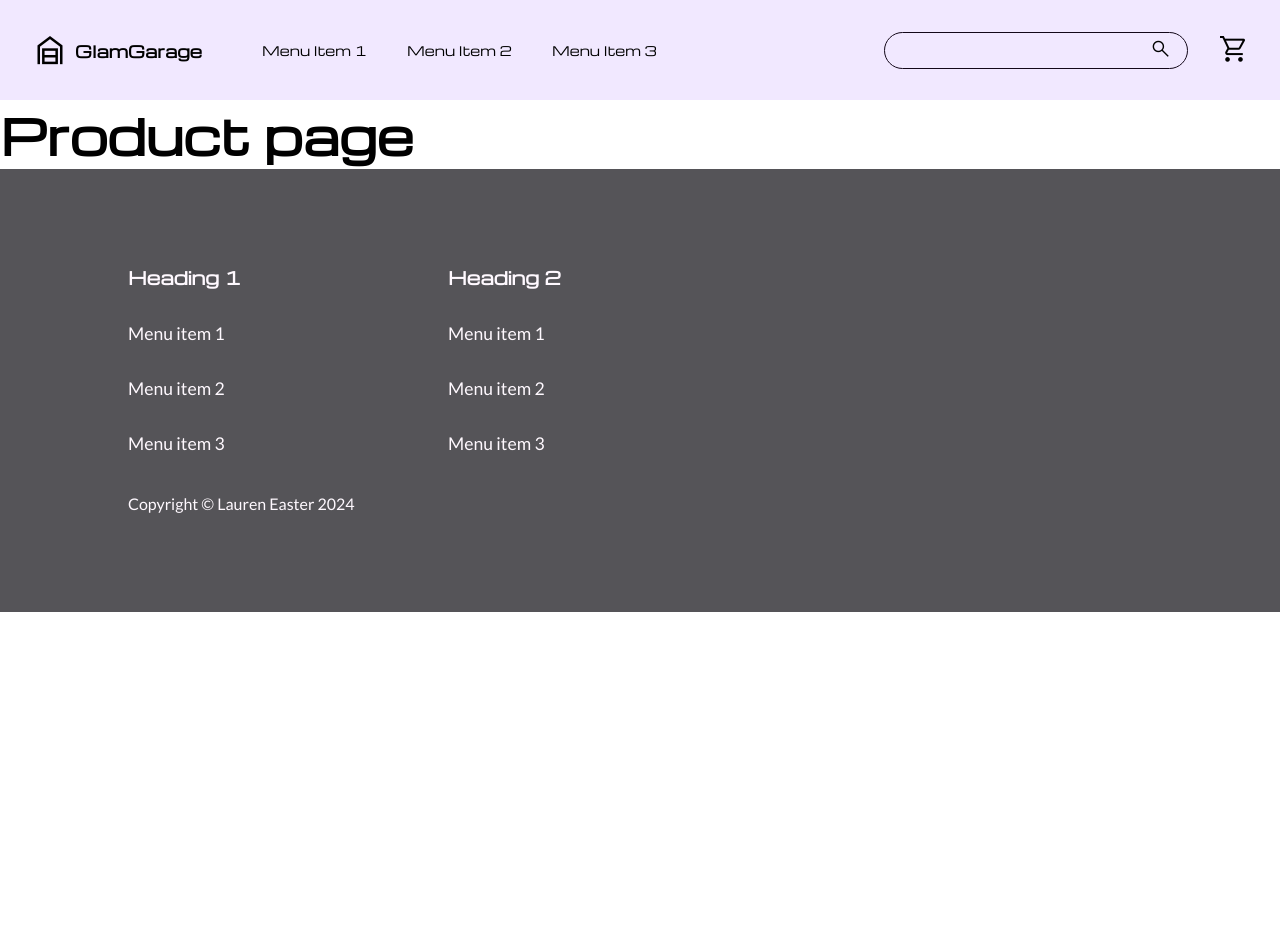
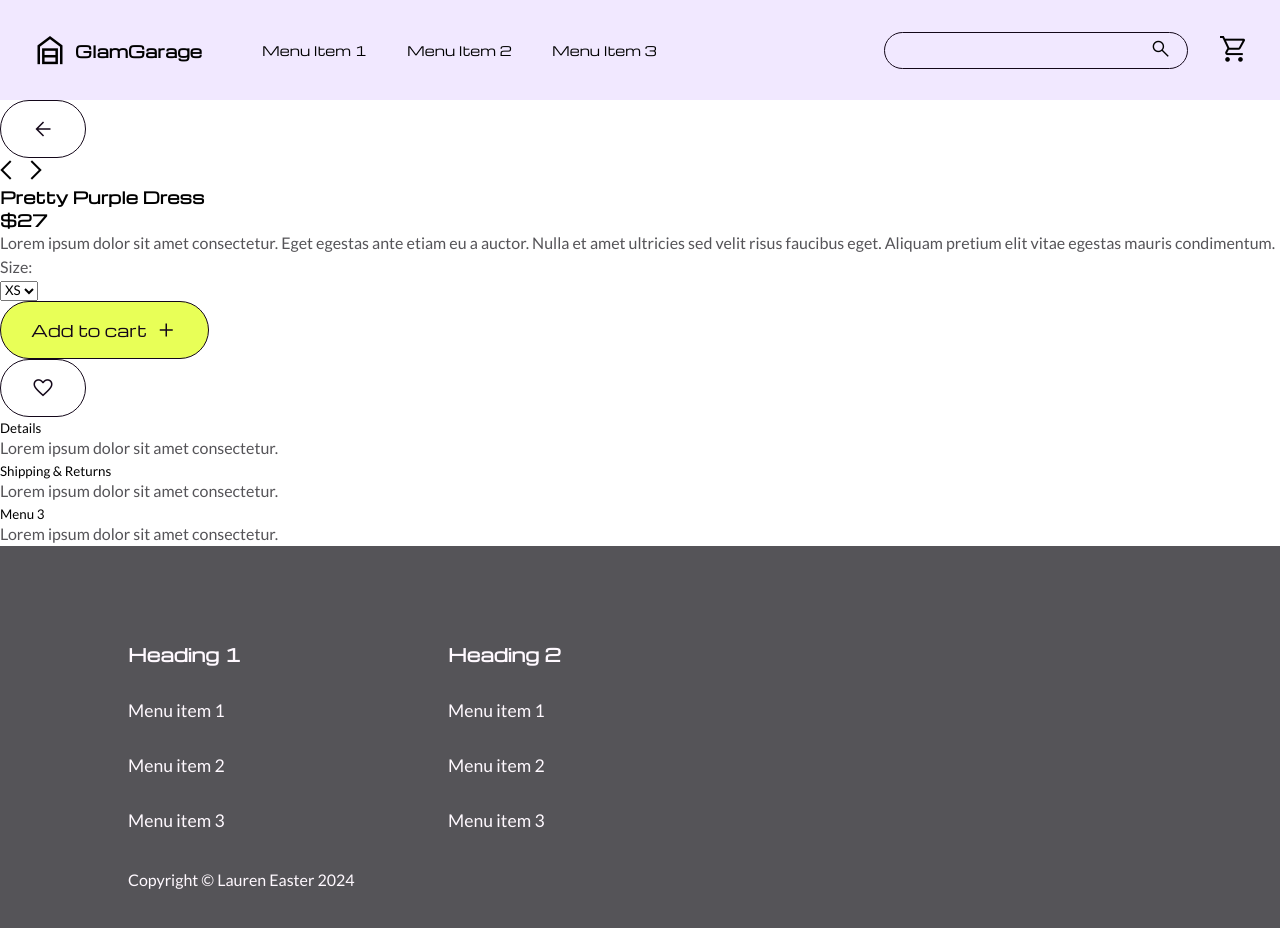
Before and after one commit to Healoz/glam-garage, a React (Create React App) app: page /product-name in a window 1280 px wide. Shown: the top 928 px of the page. Before the commit the page ends 800 px from the top, so only its background shows below. Built offline with nearby package versions, Linux system fonts and the light colour scheme.

Commit message:
mapped out html for product page

```diff
--- a/src/App.tsx
+++ b/src/App.tsx
@@ -1,15 +1,15 @@
-import React, { useState, useEffect } from 'react';
-import './assets/App.css';
-import Header from './components/Header/Header';
-import Home from './pages/Home/Home';
-import ProductPage from './pages/ProductPage/ProductPage';
-import Footer from './components/Footer/Footer';
+import React, { useState, useEffect } from "react";
+import "./assets/App.css";
+import Header from "./components/Header/Header";
+import Home from "./pages/Home/Home";
+import ProductPage from "./pages/ProductPage/ProductPage";
+import Footer from "./components/Footer/Footer";
 import { Route, Routes } from "react-router-dom";
 
 function App() {
-
   return (
     <div className="App">
+      <div className="appContainer">
         <Header />
         <div className="pageContent">
           <Routes>
@@ -19,6 +19,7 @@ function App() {
         </div>
         <Footer />
       </div>
+    </div>
   );
 }
 
--- a/src/assets/App.css
+++ b/src/assets/App.css
@@ -2,7 +2,7 @@
   margin: 0;
   padding: 0;
   box-sizing: border-box;
-  font-family: 'Lato', sans-serif;
+  font-family: "Lato", sans-serif;
 }
 
 button,
@@ -25,22 +25,17 @@ input[type="submit"] {
 a:-webkit-any-link {
   text-decoration: none;
   color: unset;
-  cursor: unset;
 }
 
 .material-symbols-outlined {
-  font-variation-settings:
-  'FILL' 0,
-  'wght' 300,
-  'GRAD' 0,
-  'opsz' 24
+  font-variation-settings: "FILL" 0, "wght" 300, "GRAD" 0, "opsz" 24;
 }
 
 :root {
-  --purple-dark: #B89EE3;
-  --purple-light: #F1E8FF;
-  --fluro-yellow: #E8FF57;
-  --white: #FFF9FF;
+  --purple-dark: #b89ee3;
+  --purple-light: #f1e8ff;
+  --fluro-yellow: #e8ff57;
+  --white: #fff9ff;
   --black: #130719;
   --black-opacity: #13071979;
   --grey: #555458;
@@ -51,7 +46,11 @@ a:-webkit-any-link {
   --spacing-5: 60px;
 }
 
-h1, h2, h3, h4, li {
+h1,
+h2,
+h3,
+h4,
+li {
   font-family: "Michroma", sans-serif;
 }
 
@@ -72,3 +71,9 @@ p {
   line-height: 24px;
   color: var(--grey);
 }
+
+.appContainer {
+  display: flex;
+  flex-direction: column;
+  min-height: 100svh;
+}
--- a/src/components/Button/Button.module.css
+++ b/src/components/Button/Button.module.css
@@ -35,4 +35,5 @@
 
 .button .white {
     border: 1px var(--white) solid;
+    background-color: var(--black-opacity);
 }
--- a/src/components/Footer/Footer.module.css
+++ b/src/components/Footer/Footer.module.css
@@ -1,11 +1,13 @@
 .footerContainer {
     width: 100%;
     background-color: var(--grey);
+    margin-top: auto;
 }
 
 .footer {
     color: var(--white);
     padding: 4rem var(--spacing-4);
+
 }
 
 .footer h3 {
--- a/src/components/Header/Header.module.css
+++ b/src/components/Header/Header.module.css
@@ -12,10 +12,11 @@
     z-index: 3; */
 }
 
-.logo button {
+.logo a {
     display: flex;
     align-items: center;
     gap: var(--spacing-1);
+    cursor: pointer;
 }
 
 .logo h3 {
--- a/src/components/Header/Header.tsx
+++ b/src/components/Header/Header.tsx
@@ -1,5 +1,6 @@
 import styles from './Header.module.css';
 import React from 'react';
+import { Link } from 'react-router-dom';
 
 interface HeaderProps {
     // isMobile: boolean;
@@ -11,10 +12,10 @@ const Header: React.FC<HeaderProps> = ({ }) => {
         <section className={styles.header}>
             <div className={styles.menuItems}>
                 <div className={styles.logo}>
-                    <button>
+                    <Link to='/'>
                         <span className={`material-symbols-outlined ${styles.icon}`}>garage_home</span>
                         <h3>GlamGarage</h3>
-                    </button>
+                    </Link>
                 </div>
                     <ul className={styles.desktopMenuItems}>
                         <li>Menu Item 1</li>
--- a/src/pages/ProductPage/ProductPage.tsx
+++ b/src/pages/ProductPage/ProductPage.tsx
@@ -1,15 +1,86 @@
-import styles from './ProductPage.module.css';
-import React from 'react';
+import Button from "../../components/Button/Button";
+import ColourScheme from "../../enums/ColourScheme";
+import styles from "./ProductPage.module.css";
+import React from "react";
 
-interface ProductPageProps {
+interface ProductPageProps {}
 
-}
+const ProductImageCarousel = () => {
+  return (
+    <div className={styles.productImageCarousel}>
+      <div className={styles.carouselArrows}>
+        <span className="material-symbols-outlined">arrow_back_ios</span>
+        <span className="material-symbols-outlined">arrow_forward_ios</span>
+      </div>
+      <div className={styles.carouselIndicators}></div>
+    </div>
+  );
+};
 
 const ProductPage: React.FC<ProductPageProps> = ({}) => {
-
-    return (
-        <h1>Product page</h1>
-    )
-}
+  return (
+    <section className={styles.productPage}>
+        <Button
+            colourScheme={ColourScheme.Secondary}
+            iconCode="arrow_back"
+            buttonLink="/"
+          />
+      <ProductImageCarousel />
+      <div className={styles.productInfo}>
+        <h3>Pretty Purple Dress</h3>
+        <h3>$27</h3>
+        <p>
+          Lorem ipsum dolor sit amet consectetur. Eget egestas ante etiam eu a
+          auctor. Nulla et amet ultricies sed velit risus faucibus eget. Aliquam
+          pretium elit vitae egestas mauris condimentum.
+        </p>
+        <div className={styles.size}>
+          <p>Size:</p>
+          <select>
+            <option>XS</option>
+            <option>S</option>
+            <option>M</option>
+            <option>L</option>
+            <option>XL</option>
+          </select>
+        </div>
+        <div className={styles.buttons}>
+          <Button
+            buttonText="Add to cart"
+            colourScheme={ColourScheme.Primary}
+            iconCode="add"
+            buttonLink="/"
+          />
+          <Button
+            colourScheme={ColourScheme.Secondary}
+            iconCode="favorite"
+            buttonLink="/"
+          />
+        </div>
+      </div>
+      <div className={styles.divider}></div>
+      <div className={styles.accordionContainer}>
+        <div className={styles.accordion}>
+            <button className={styles.accordionButton}>Details</button>
+            <div className={styles.panel}>
+                <p>Lorem ipsum dolor sit amet consectetur.</p>
+            </div>
+        </div>
+        <div className={styles.accordion}>
+            <button className={styles.accordionButton}>Shipping & Returns</button>
+            <div className={styles.panel}>
+                <p>Lorem ipsum dolor sit amet consectetur.</p>
+            </div>
+        </div>
+        <div className={styles.accordion}>
+            <button className={styles.accordionButton}>Menu 3</button>
+            <div className={styles.panel}>
+                <p>Lorem ipsum dolor sit amet consectetur.</p>
+            </div>
+        </div>
+      </div>
+    </section>
+  );
+};
 
 export default ProductPage;
```
Also changed, not shown: src/components/Button/Button.tsx (+17 -16 lines). Lines whose indentation alone changed are shown as unchanged.
